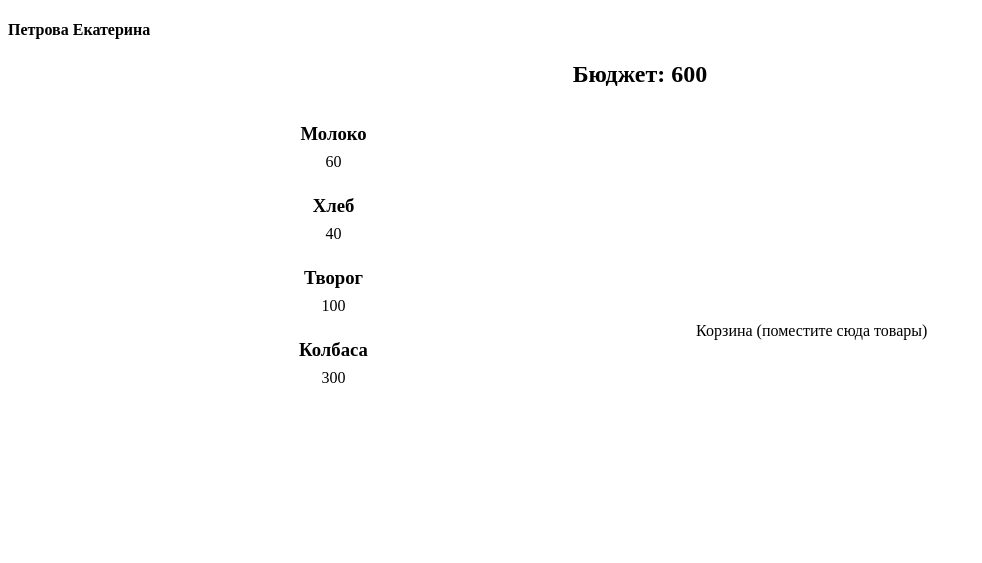
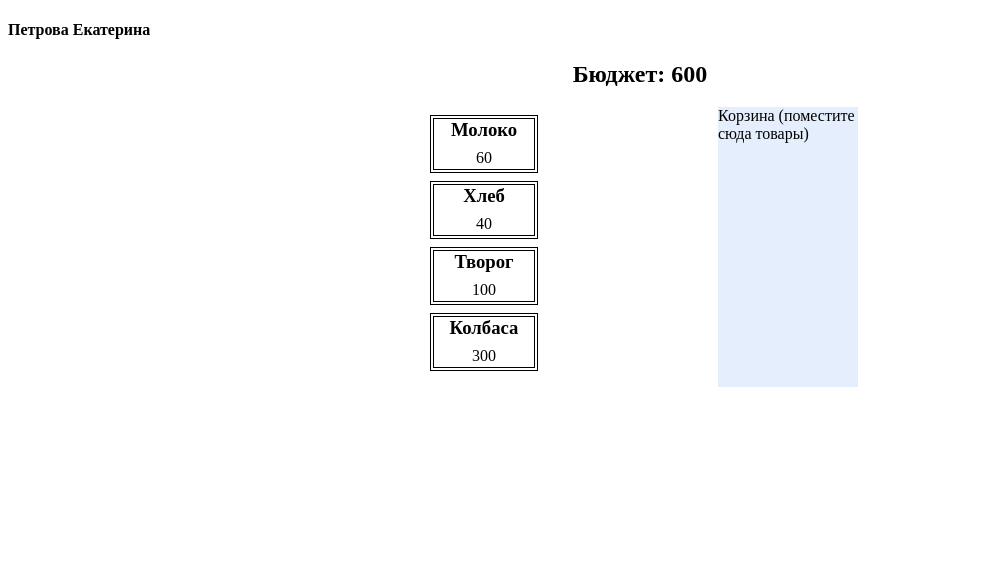
Before and after one commit to PetrovaEkaterina/ifmo-lab2, a plain HTML site: page consumer_basket/index.html in a window 1280 px wide. Shown: the whole page, without its empty margins (0-982 px from the left). Drawn offline with Linux system fonts and the light colour scheme; files that its build step writes are made by us from their sources.

Commit message:
Update index.css

```diff
--- a/consumer_basket/public/css/index.css
+++ b/consumer_basket/public/css/index.css
@@ -11,8 +11,10 @@
 }
 
 .good {
-    padding: .5rem;
     text-align: center;
+	 border: 4px double black; /* Параметры границы */
+	     width: 100px;
+    height: 50px;
 }
 
 .good:not(:last-of-type) {
@@ -31,22 +33,26 @@
 
 .basket__info {
     left: calc((100% - 264px) / 2);
-    position: absolute;
     text-align: center;
     top: calc((100% - 24px) / 2);
 }
 
 .basket__goods-container .good {
     margin: 0;
-    min-height: calc((453px - 1px *2) / 5);
     position: relative;
+    margin-top: 5px;
+    margin-bottom: 5px;
+	}
+.basket__goods-container{
+	padding-left: 10px;
 }
 
+
 .basket {
-    height: 453px;
-    margin-left: 5rem;
+	width: 140px;
+    height: 280px;
     position: relative;
-    width: 453px;
+	background-color:#e5eefc
 }
 
 .basket__progress {
```
